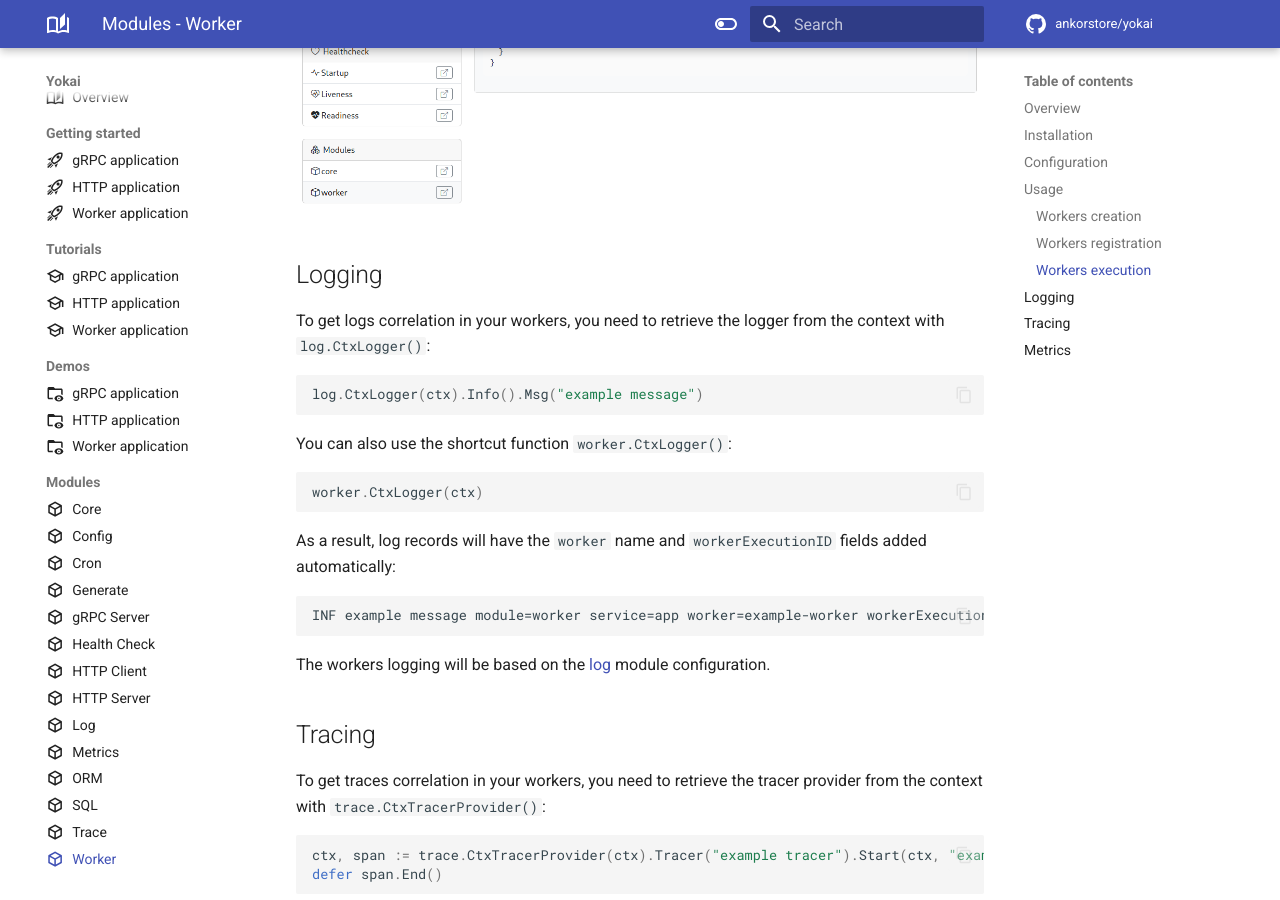
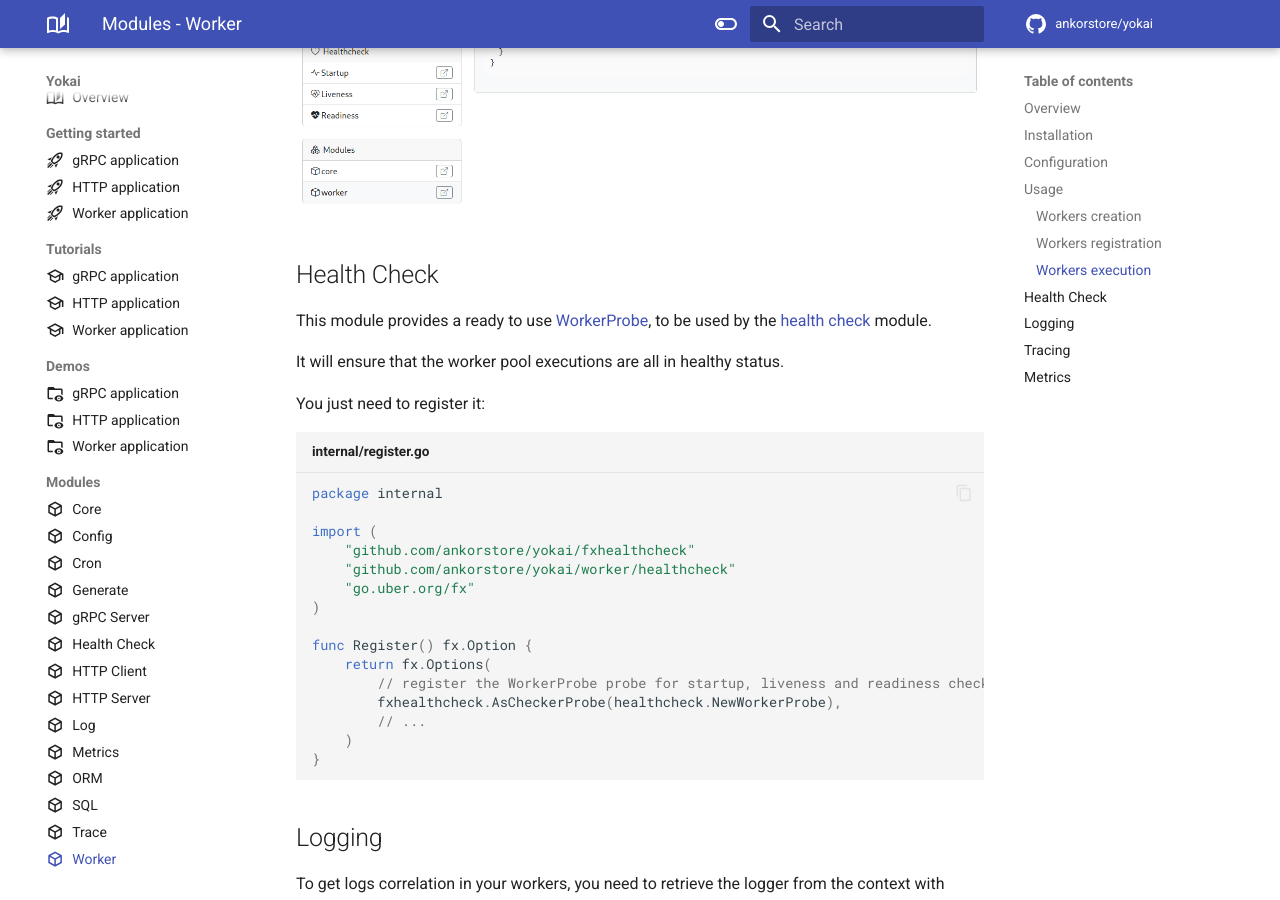
Before and after one commit to ankorstore/yokai, an MkDocs documentation site: the page built from docs/modules/fxworker.md, in a window 1280 px wide and 900 px high, scrolled down 3657 px. Built offline with MkDocs 1.6.1 and Material for MkDocs 9.7.7, drawn with Linux system fonts in a browser that asks for light colours; comment, search, counter and statistics services are not loaded.

Commit message:
doc(main): Updated documentation (#269)

````diff
--- a/docs/modules/fxworker.md
+++ b/docs/modules/fxworker.md
@@ -164,6 +164,32 @@ You can get, in real time, the status of your workers executions on the [core](f
 ![](../../assets/images/dash-workers-light.png#only-light)
 ![](../../assets/images/dash-workers-dark.png#only-dark)
 
+## Health Check
+
+This module provides a ready to use [WorkerProbe](https://github.com/ankorstore/yokai/blob/main/worker/healthcheck/probe.go), to be used by the [health check](fxhealthcheck.md) module.
+
+It will ensure that the worker pool executions are all in healthy status.
+
+You just need to register it:
+
+```go title="internal/register.go"
+package internal
+
+import (
+	"github.com/ankorstore/yokai/fxhealthcheck"
+	"github.com/ankorstore/yokai/worker/healthcheck"
+	"go.uber.org/fx"
+)
+
+func Register() fx.Option {
+	return fx.Options(
+		// register the WorkerProbe probe for startup, liveness and readiness checks
+		fxhealthcheck.AsCheckerProbe(healthcheck.NewWorkerProbe),
+		// ...
+	)
+}
+```
+
 ## Logging
 
 To get logs correlation in your workers, you need to retrieve the logger from the context with `log.CtxLogger()`:
````
